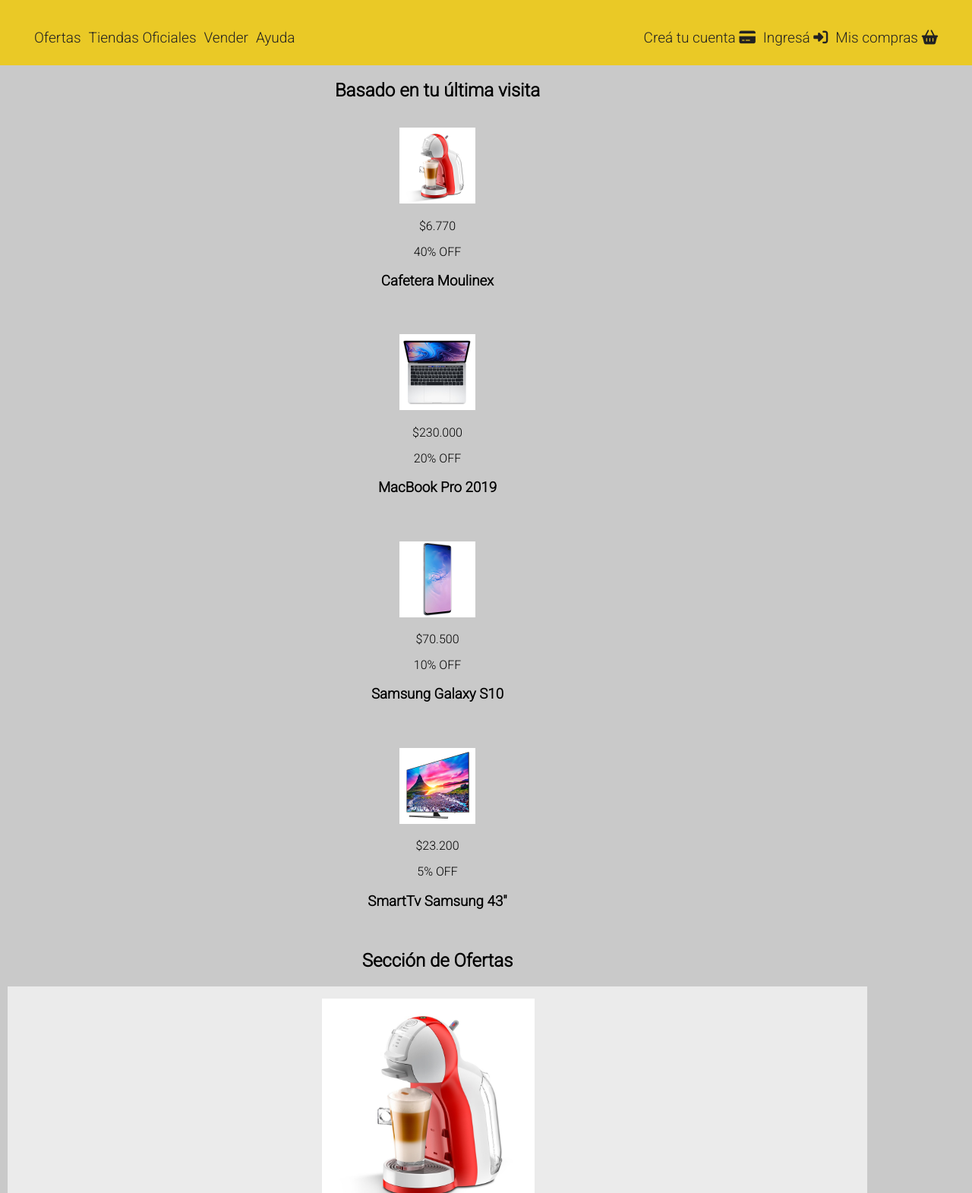
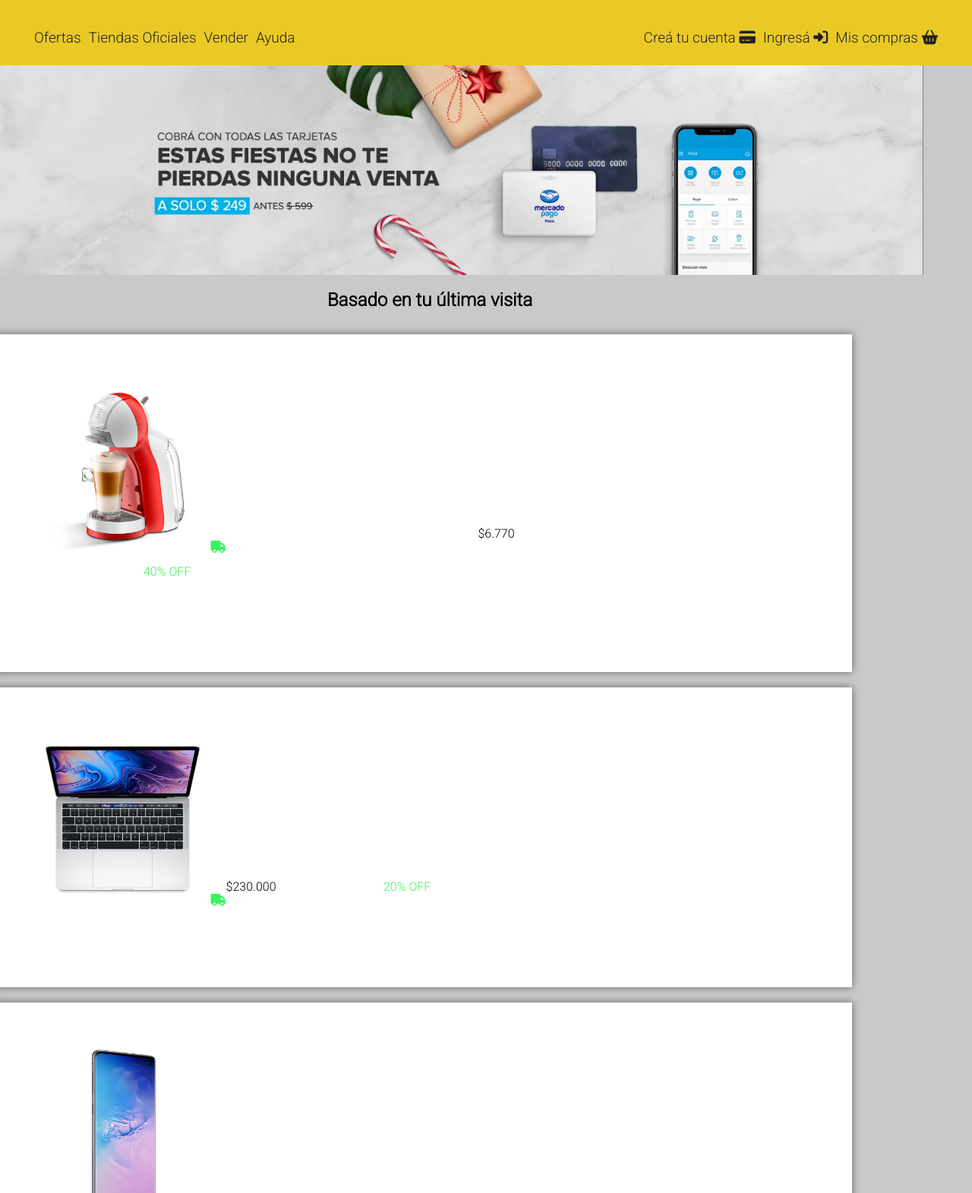
Before and after one commit to AmpiPascual/mercadoLiebre, a website: page views/home.html in a window 1280 px wide. Shown: the part 101-1672 px from the top of the page at 76% size. Drawn offline with Linux system fonts and the light colour scheme.

Commit message:
organizando

```diff
--- a/public/css/styles.css
+++ b/public/css/styles.css
@@ -7,6 +7,7 @@
 body {
     font-family: 'Roboto', sans-serif;
     background-color: rgb(201, 201, 201);
+
 }
 
 .main-header {
@@ -82,19 +83,45 @@
     padding: 5px 10px;
     border-radius: 5px;
 }
+.img-home-banner {
+    display: none;
+}
 
 
 @media (min-width: 361px) {
+    .home-main-section {
+        justify-content: space-between;
+        align-items: flex-start;
+        display: flex;
+        flex-wrap: wrap;
+    }
     .main-header-top-bar {
-        box-shadow: 0px 0px 10px rgb(100, 100, 100);
+        width: 46%;
+        justify-content: space-between;
+        display: block;
     }
+    .article-ofertas:hover h3 {
+        height: 50px;
+    }
+    .article-ofertas:hover {
+        box-shadow: 0px 0px 15px rgb(100, 100, 100);
+    }
+
+
 }
 
 @media (min-width: 769px) {
+    .home-main-section {
+        display: flex;
+        flex-direction: row;
+        justify-content: center;
+        position: relative;
+        left: -10px;
+    }
     .main-header-top-bar {
         display: flex;
         justify-content: space-between;
-        box-shadow: 0px 0px 10px rgb(100, 100, 100);
+
     }
     .copy-header {
         max-width: 350px;
@@ -113,6 +140,17 @@
     }
     .main-navbar li {
         margin: 0 5px;
+    }
+    .img-home-banner {
+        display: flex;
+        width: 900px;
+    }
+    .footer {
+        flex-direction: row;
+        justify-content: space-between;
+    }
+    .footer-descripcion {
+        width: 32%;
     }
 }
 
@@ -140,6 +178,10 @@
     .main-navbar a {
         font-size: 19px;
     }
+    .img-home-banner {
+        display: flex;
+        width: 1300px;
+    }
 }
 
 .footer {
@@ -148,10 +190,14 @@
     margin-bottom: 10px;
     letter-spacing: normal;
     line-height: 13px;
+    display: flex;
+    flex-direction: column;
+    flex-wrap: wrap;
 
 }
 .footer-descripcion {
     font-size: small;
+    width: 100%;
 }
 .footer-titulo {
     font-size: medium;
@@ -165,18 +211,62 @@
 article {
     margin: 10px;
     padding: 15px;
+    border-top: solid 1px #ebebeb;
+    position: relative;
+    display: flex;
+    flex-wrap: wrap;
+    align-items: flex-end;
+
 }
 .article-ofertas {
     border-top: solid 1px #ebebeb;
-    background-color: #ebebeb;
+    background-color: white;
+    width: 100%;
+    padding: 5%;
+    position: relative;
+    display: flex;
+    flex-wrap: wrap;
+    box-shadow: 0px 0px 10px rgb(100, 100, 100);
+    left: -10px;
+    flex-direction: row;
+
+
 
 
 }
+.article-ofertas h3 {
+    font-weight: 300;
+    margin-top: 30px;
+    color: #8d8a8a;
+    height: 0;
+    overflow: hidden;
+    transition: all 3s;
+    width: 100%;
+}
 .descuento {
     color: #38f55e;
+    flex-direction: row;
+    margin-left: 20px;
+    width: 30%;
+
+}
+.precio{
+    width: 70%;
 }
 .logo-envio {
-    margin: 0px;
-    padding: 0px;
-    box-sizing: border-box;
+    display: inline-block;
+    padding: 5px;
+    border: solid 1px #38f55e;
+    border-radius: 50%;
+    background-color: white;
+    height: 30px;
+    width: 30px;
+    position: absolute;
+    right: 20px;
+    top: -75px;
+    font-size: 16px;
+    transition: all 3s;
 }
+.logo-envio:hover {
+    rotate: (-90deg);
+}
--- a/views/home.html
+++ b/views/home.html
@@ -58,30 +58,35 @@
 
 
 <main>
-    <section>
+    <section class="home-main-section">
+        <img src="/images/img-home-banner (1).jpg" class="img-home-banner">
         <h2><b> Basado en tu última visita</b></h2>
-        <article>
-            <img width="100px" alt="Cafetera Moulinex" src="/images/img-cafetera-moulinex.jpg">
-            <p>$6.770</p>
-            <p>40% OFF</p>
+        <article class="article-ofertas">
+            <img width="230px" alt="Cafetera Moulinex" src="/images/img-cafetera-moulinex.jpg">
+            <i class="fa-solid fa-truck" style="color: #38f55e;" class="logo-envio"></i>
+            <p class="precio">$6.770</p>
+            <p class="descuento">40% OFF</p>
             <h3><b>Cafetera Moulinex</b></h3>
          </article>
-         <article>
-            <img width="100px" alt="MacBook" src="/images/img-macbook-pro-2019.jpg">
+         <article class="article-ofertas">
+            <img width="230px" alt="MacBook" src="/images/img-macbook-pro-2019.jpg">
+            <i class="fa-solid fa-truck" style="color: #38f55e;" class="logo-envio"></i>
             <p>$230.000</p>
-            <p>20% OFF</p>
+            <p class="descuento">20% OFF</p>
             <h3><b>MacBook Pro 2019</b></h3>
          </article>
-         <article>
-            <img width="100px" alt="Samsung Galaxy" src="/images/img-samsung-galaxy-s10.jpg">
+         <article class="article-ofertas">
+            <img width="230px" alt="Samsung Galaxy" src="/images/img-samsung-galaxy-s10.jpg">
+            <i class="fa-solid fa-truck" style="color: #38f55e;" class="logo-envio"></i>
             <p>$70.500</p>
-            <p>10% OFF</p>
+            <p class="descuento">10% OFF</p>
             <h3><b>Samsung Galaxy S10</b></h3>
          </article>
-         <article>
-            <img width="100px" alt="SmartTv" src="/images/img-tv-samsung-smart.jpg">
+         <article class="article-ofertas">
+            <img width="230px" alt="SmartTv" src="/images/img-tv-samsung-smart.jpg">
+            <i class="fa-solid fa-truck" style="color: #38f55e;" class="logo-envio"></i>
             <p>$23.200</p>
-            <p>5% OFF</p>
+            <p class="descuento">5% OFF</p>
             <h3><b>SmartTv Samsung 43"</b></h3>
          </article>
 
@@ -89,28 +94,28 @@
     <section>
         <h2><b> Sección de Ofertas</b></h2>
         <article class="article-ofertas" >
-            <img width="280px" alt="Cafetera Moulinex" src="/images/img-cafetera-moulinex.jpg">
+            <img width="230px" alt="Cafetera Moulinex" src="/images/img-cafetera-moulinex.jpg">
             <i class="fa-solid fa-truck" style="color: #38f55e;" class="logo-envio"></i>
             <p>$6.770</p>
             <p class="descuento">40% OFF</p>
             <h3><b>Cafetera Moulinex</b></h3>
          </article>
          <article class="article-ofertas" >
-            <img width="280px" alt="MacBook" src="/images/img-macbook-pro-2019.jpg">
+            <img width="230px" alt="MacBook" src="/images/img-macbook-pro-2019.jpg">
             <i class="fa-solid fa-truck" style="color: #38f55e;" class="logo-envio"></i>
             <p>$230.000</p>
             <p class="descuento">20% OFF</p>
             <h3><b>MacBook Pro 2019</b></h3>
          </article>
          <article class="article-ofertas">
-            <img width="280px" alt="Samsung Galaxy" src="/images/img-samsung-galaxy-s10.jpg">
+            <img width="230px" alt="Samsung Galaxy" src="/images/img-samsung-galaxy-s10.jpg">
             <i class="fa-solid fa-truck" style="color: #38f55e;" class="logo-envio"></i>
             <p>$70.500</p>
             <p class="descuento">10% OFF</p>
             <h3><b>Samsung Galaxy S10</b></h3>
          </article>
          <article class="article-ofertas">
-            <img width="280px" alt="SmartTv" src="/images/img-tv-samsung-smart.jpg">
+            <img width="230px" alt="SmartTv" src="/images/img-tv-samsung-smart.jpg">
             <i class="fa-solid fa-truck" style="color: #38f55e;" class="logo-envio"></i>
             <p>$23.200</p>
             <p class="descuento">5% OFF</p>
```
Also changed, not shown: public/images/img-home-banner (1).jpg (added).
